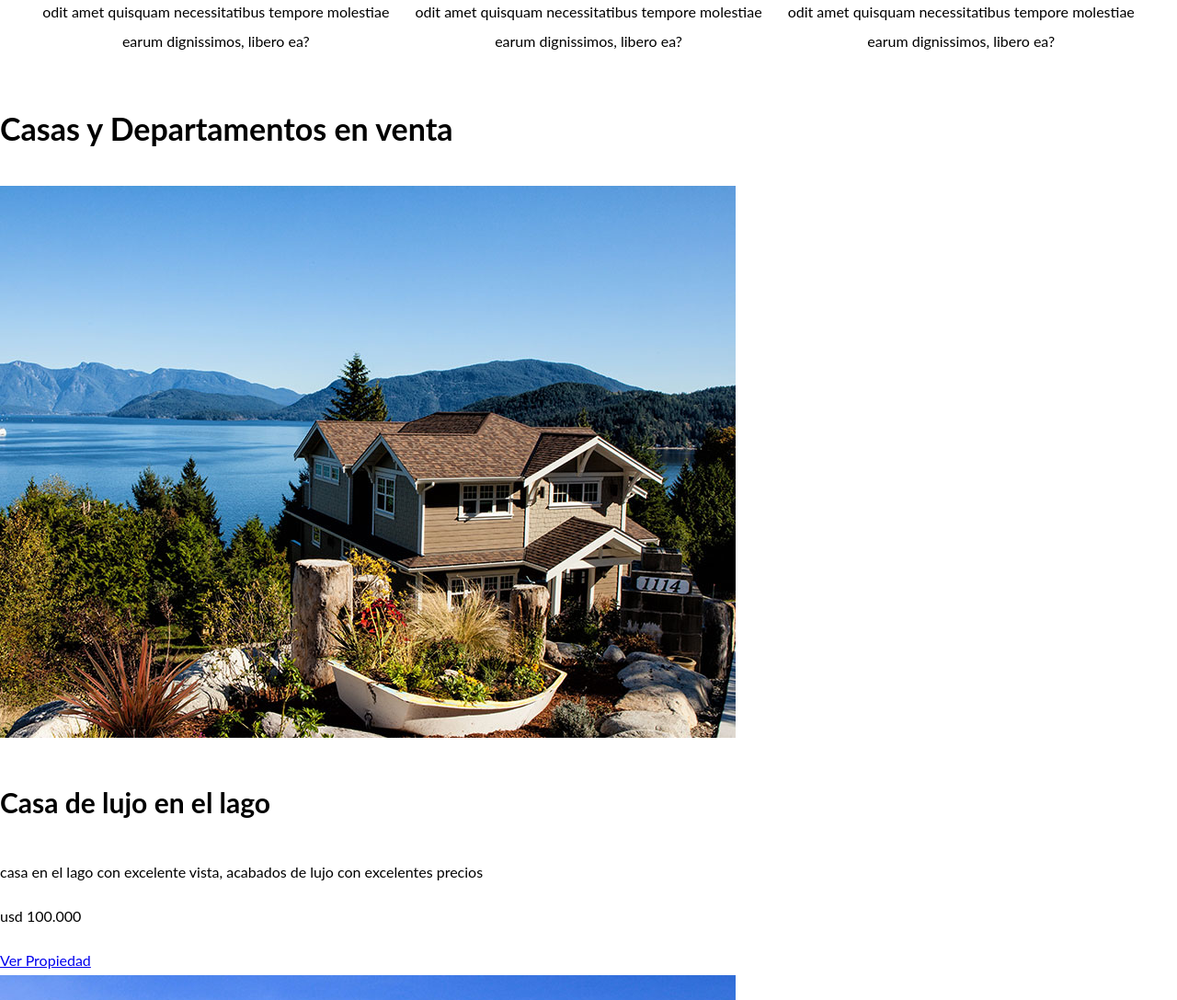
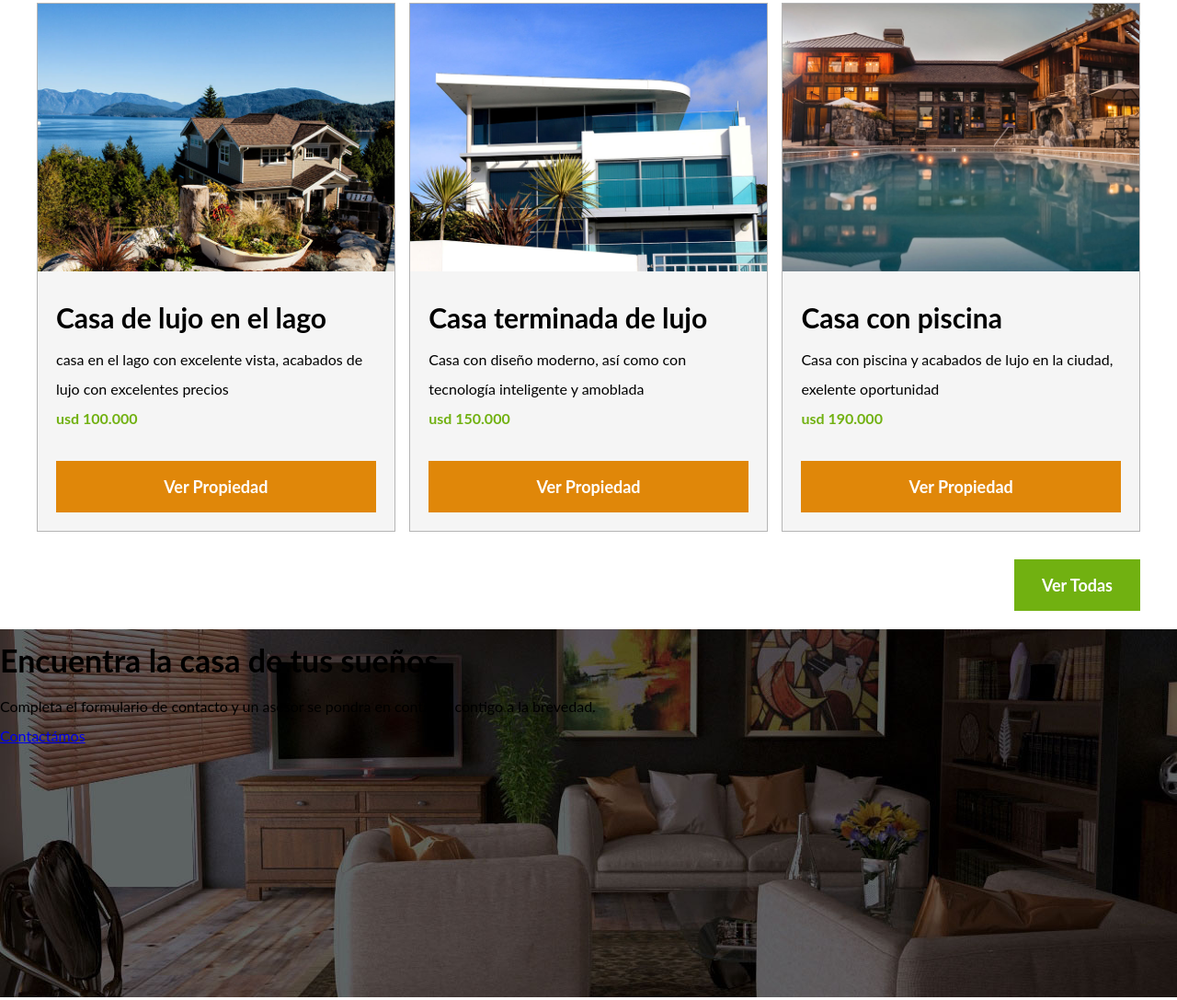
Before and after one commit to DiegoMiszczuk/proyecto-bienes-raices, a plain HTML site: page index.html in a window 1280 px wide. Shown: the part 1214-2301 px from the top of the page at 92% size. Drawn offline with nearby package versions, Linux system fonts and the light colour scheme.

Commit message:
estilos con css

```diff
--- a/css/styles.css
+++ b/css/styles.css
@@ -9,6 +9,10 @@ body {
 }
 
 /* globales */
+
+img{
+    max-width: 100%;
+}
 .contenedor {
   max-width: 120rem; /** =1200px**/
   margin: 0 auto;
@@ -38,6 +42,25 @@ section{
 }
 .text-center{
     text-align: center;
+}
+
+/* botones */
+.boton{
+color: #ffffff;
+font-weight: 700;
+text-decoration: none;
+font-size: 1.8rem;
+padding: 1rem 3rem;
+margin-top: 3rem;
+display:inline-block;
+text-align: center;
+}
+.boton-amarillo{
+background-color: #E08709;
+display: block;
+}
+.boton-verde{
+background-color: #71b111;
 }
 /* header */
 .site-header.inicio {
@@ -93,3 +116,34 @@ section{
 .icono h3{
     text-transform: uppercase;
 }
+
+/* anuncios */
+.contenedor-anuncios{
+    display: flex;
+    justify-content: space-between;
+
+}
+.anuncio{
+    flex-basis: calc(33.3% - 1rem);
+    border: 1px solid #b5b5b5;
+    background-color: #f5f5f5;
+}
+.contenido-anuncio{
+  padding: 2rem;
+}
+.contenido-anuncio h3{
+  margin: 0;
+}
+.precio{
+  color: #71b111;
+  font-weight: 700;
+}
+.ver-todas{
+  display: flex;
+  justify-content: flex-end;
+}
+.imagen-contacto{
+  background-image: url(../img/encuentra.jpg);
+  background-position: center center;
+  height: 40rem;
+}
--- a/index.html
+++ b/index.html
@@ -67,37 +67,47 @@
         </div>
     </section>
 
-    <main>
-        <h2>Casas y Departamentos en venta</h2>
+    <main class="contenedor seccion">
+        <h2 class="fw-300 text-center">Casas y Departamentos en venta</h2>
 
-        <div>
+        <div class="contenedor-anuncios">
+            <div class="anuncio">
                 <img src="img/anuncio1.jpg" alt="Anuncio Casa en el Lago">
+                <div class="contenido-anuncio">
                     <h3>Casa de lujo en el lago</h3>
                     <p>casa en el lago con excelente vista, acabados de lujo con excelentes precios</p>
-            <p>usd 100.000</p>
-            <a href="#">Ver Propiedad</a>
+                    <p class="precio">usd 100.000</p>
+                    <a href="#" class="boton boton-amarillo ">Ver Propiedad</a>
+                </div>
             </div>
 
-        <div>
+            <div class="anuncio">
                 <img src="img/anuncio2.jpg" alt="Anuncio Casa de Lujo">
+                <div class="contenido-anuncio">
                     <h3>Casa terminada de lujo</h3>
                     <p>Casa con diseño moderno, así como con tecnología inteligente y amoblada</p>
-            <p>usd 150.000</p>
-            <a href="#">Ver Propiedad</a>
+                    <p class="precio">usd 150.000</p>
+                    <a href="#" class="boton boton-amarillo">Ver Propiedad</a>
+                </div>
             </div>
 
-        <div>
+            <div class="anuncio">
                 <img src="img/anuncio3.jpg" alt="Anuncio Casa con Piscina">
+                <div class="contenido-anuncio">
                     <h3>Casa con piscina</h3>
-            <p>Casa con piscina y acabados de lujo</p>
-            <p>usd 190.000</p>
-            <a href="#">Ver Propiedad</a>
+                    <p>Casa con piscina y acabados de lujo en la ciudad, exelente oportunidad</p>
+                    <p class="precio">usd 190.000</p>
+                    <a href="#" class="boton boton-amarillo">Ver Propiedad</a>
+                </div>
+            </div>
+        </div>
+        <div class="ver-todas">
+            <a href="anuncios.html" class="boton boton-verde" >Ver Todas</a>
         </div>
 
-        <a href="anuncios.html">Ver Todas</a>
     </main>
 
-    <section>
+    <section class="imagen-contacto">
         <h2>Encuentra la casa de tus sueños</h2>
         <p>Completa el formulario de contacto y un asesor se pondra en contacto contigo a la brevedad.</p>
         <a href="contacto.html">Contactámos</a>
```
Also changed, not shown: css/normalize.css (renamed from css/normaalize.css). Lines whose indentation alone changed are shown as unchanged.
